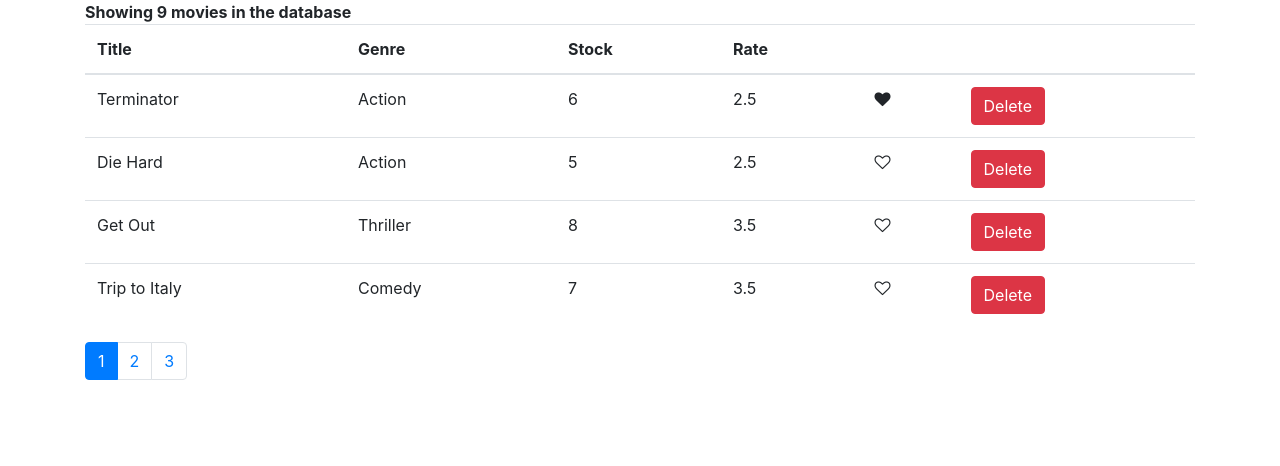
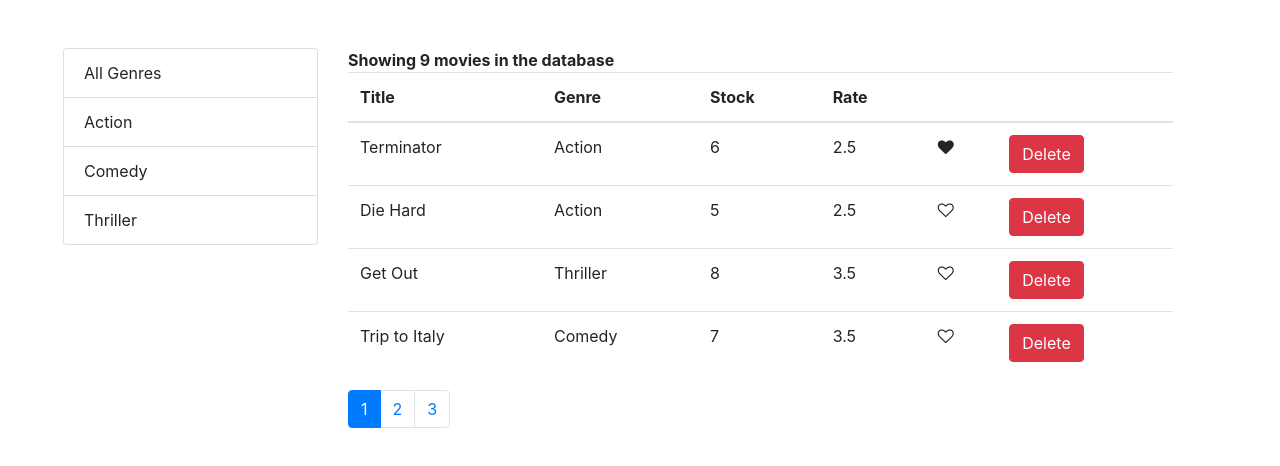
Before and after one commit to minichka/learn-react, a React (Create React App) app in the folder vidly/: page / in a window 1280 px wide. Shown: the top 466 px of the page. Built offline with nearby package versions, Linux system fonts and the light colour scheme.

Commit message:
Implementation of filter

```diff
--- /dev/null
+++ b/vidly/src/components/common/filter.jsx
@@ -0,0 +1,35 @@
+import React from "react";
+
+const Filter = props => {
+  const {
+    items,
+    currentFilter,
+    onFilterChange,
+    textProperty,
+    valueProperty
+  } = props;
+  return (
+    <ul className="list-group">
+      {items.map(item => (
+        <li
+          style={{ cursor: "pointer" }}
+          key={item[valueProperty]}
+          className={
+            item === currentFilter
+              ? "list-group-item active"
+              : "list-group-item"
+          }
+          onClick={() => onFilterChange(item)}
+        >
+          {item[textProperty]}
+        </li>
+      ))}
+    </ul>
+  );
+};
+
+Filter.defaultProps = {
+  textProperty: "name",
+  valueProperty: "_id"
+};
+export default Filter;
--- a/vidly/src/components/movies.jsx
+++ b/vidly/src/components/movies.jsx
@@ -1,16 +1,23 @@
 import React, { Component } from "react";
 import { getMovies, deleteMovie } from "../services/fakeMovieService";
+import { getGenres } from "../services/fakeGenreService";
 import Like from "./common/like";
 import Pagination from "./common/pagination";
+import Filter from "./common/filter";
 import { paginate } from "../utils/paginate";
-
 class Movies extends Component {
   state = {
-    movies: getMovies(),
+    movies: [],
+    genres: [],
     pageSize: 4,
-    currentPage: 1
+    currentPage: 1,
+    currentFilter: ""
   };
 
+  componentDidMount() {
+    const genres = [{ name: "All Genres" }, ...getGenres()];
+    this.setState({ movies: getMovies(), genres: genres });
+  }
   handleDelete = movie => {
     console.log(deleteMovie(movie._id));
     this.setState({ movies: getMovies() });
@@ -31,18 +38,38 @@ class Movies extends Component {
     this.setState({ currentPage: page });
   };
 
+  handleFilterChange = filter => {
+    this.setState({ currentFilter: filter, currentPage: 1 });
+  };
   render() {
+    const moviesFilter = this.state.currentFilter._id
+      ? this.state.movies.filter(
+          m => m.genre._id === this.state.currentFilter._id
+        )
+      : this.state.movies;
+    const movies = paginate(
+      moviesFilter,
+      this.state.currentPage,
+      this.state.pageSize
+    );
     if (this.state.movies.length === 0) {
       return <p>There are no movies in the database</p>;
     }
-    const movies = paginate(
-      this.state.movies,
-      this.state.currentPage,
-      this.state.pageSize
-    );
+
+    //const genres = getGenres();
+
     return (
-      <div className="container">
-        <b>Showing {this.state.movies.length} movies in the database</b>
+      <div className="container m-5">
+        <div className="row">
+          <div className="col-3">
+            <Filter
+              items={this.state.genres}
+              currentFilter={this.state.currentFilter}
+              onFilterChange={this.handleFilterChange}
+            />
+          </div>
+          <div className="col-9">
+            <b>Showing {moviesFilter.length} movies in the database</b>
             <table className="table">
               <thead>
                 <tr>
@@ -80,11 +107,13 @@ class Movies extends Component {
               </tbody>
             </table>
             <Pagination
-          itemsCount={this.state.movies.length}
+              itemsCount={moviesFilter.length}
               pageSize={this.state.pageSize}
               currentPage={this.state.currentPage}
               onPageChange={this.handlePageChange}
             />
+          </div>
+        </div>
       </div>
     );
   }
```
Lines whose indentation alone changed are shown as unchanged.
